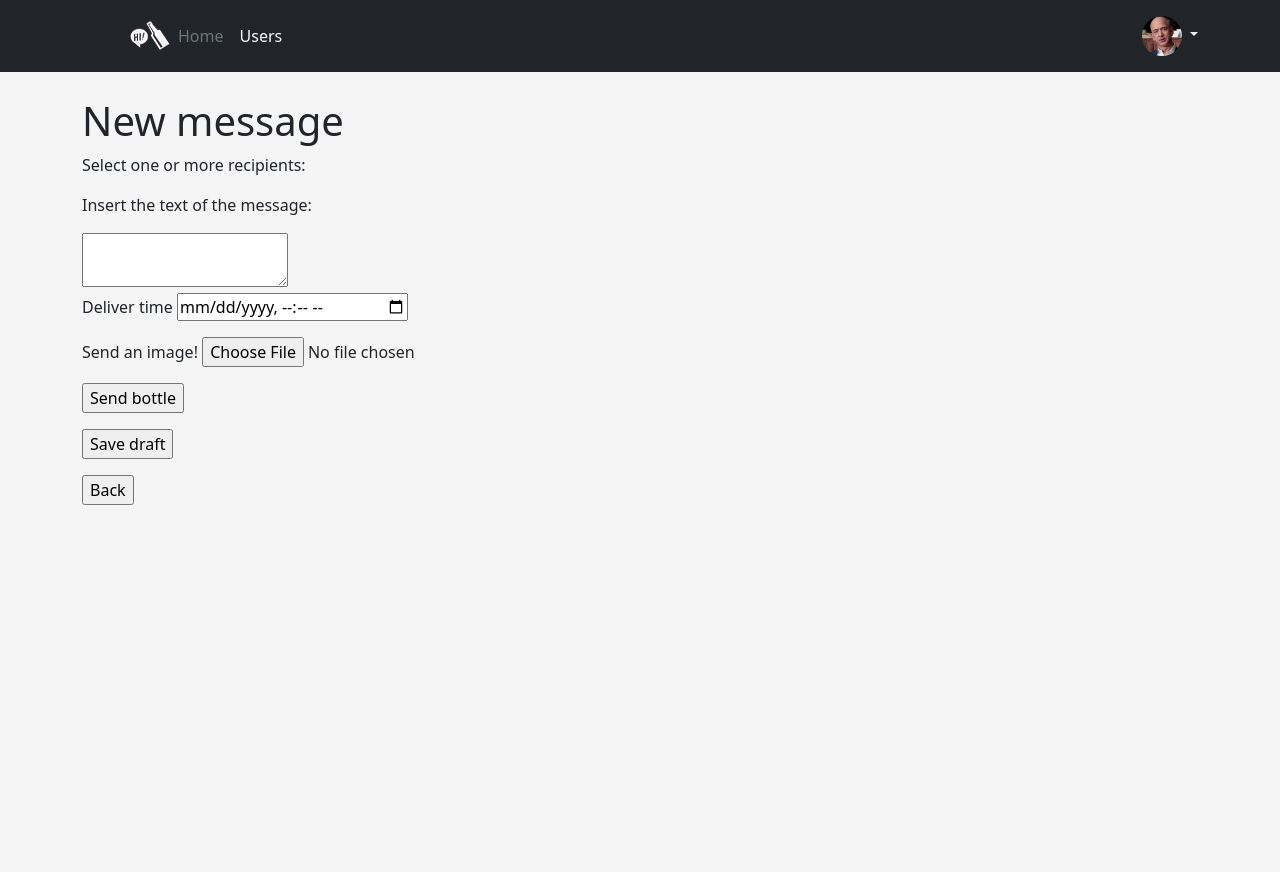
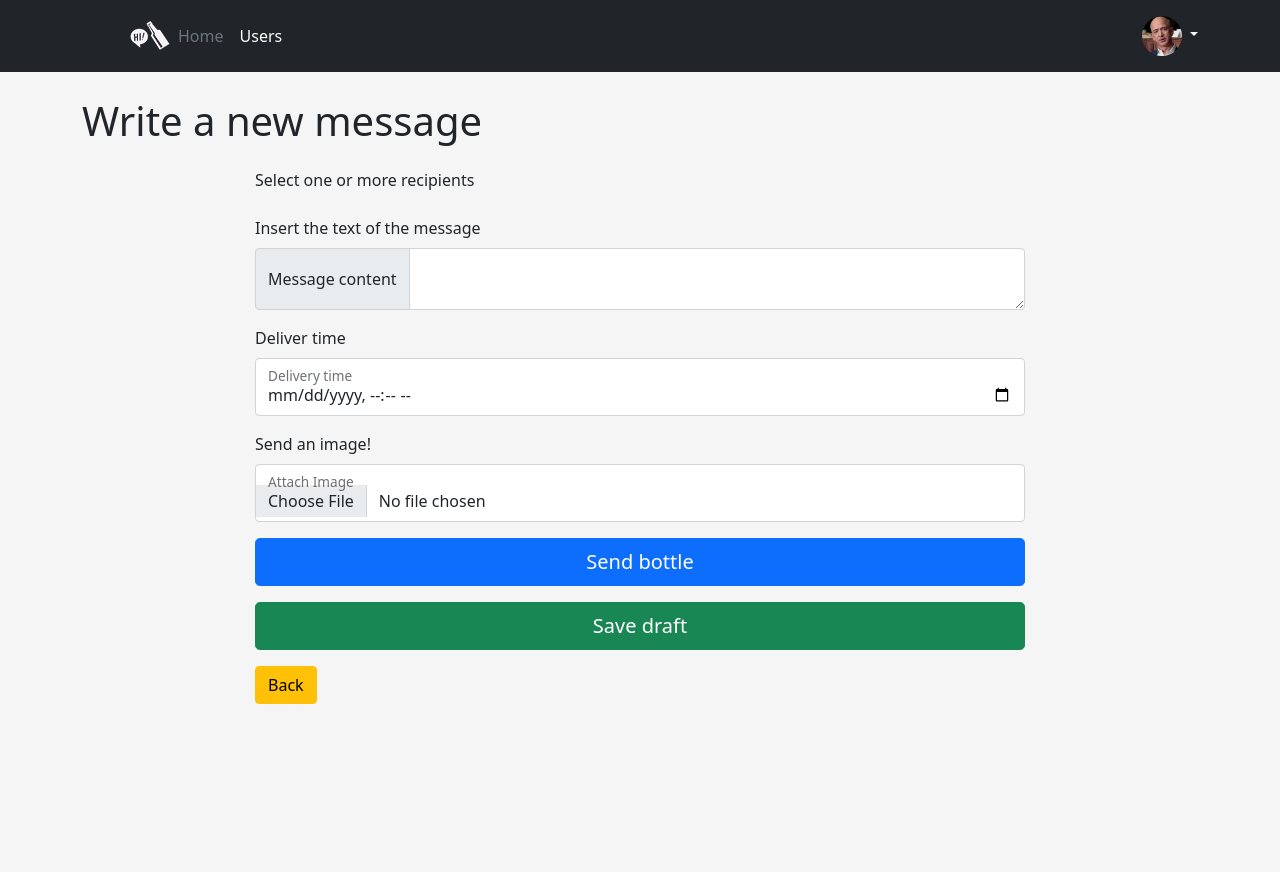
Before and after one commit to alessiomatricardi/ase-hw2, a Flask app: page /messages/new in a window 1280 px wide. Run offline with Flask 2, Linux system fonts and the light colour scheme; a user stored in the database is signed in; data comes from the database, SQL or seed files in the repository; data that the repository does not hold is empty; parts of the project's set-up code (start-up, migrations or seed data) failed here and were passed over; some libraries are stand-ins or nearby versions.

Commit message:
Gui improvements (#45)
* most of work almost done

* added new message and modify draft

* fix tests to have green light

* minor

```diff
--- a/monolith/forms.py
+++ b/monolith/forms.py
@@ -36,8 +36,8 @@ class MultiCheckboxField(SelectMultipleField):
 class MessageForm(FlaskForm):
     recipients = MultiCheckboxField('Recipients', choices=[]) # TODO write javascript script that set/remove the required attribute from the checkist
     content = f.TextAreaField('Content', validators=[DataRequired()])
-    deliver_time = f.DateTimeField('Delivery time', validators=[DataRequired()], format="%d-%m-%Y, %H:%M")
-
+    deliver_time = f.DateTimeField('Delivery time', validators=[DataRequired()], format="%d-%m-%Y, %H:%M", render_kw={'type': 'datetime-local'})
+    attach_image = FileField()
 
 class UnregisterForm(FlaskForm):
     password = f.PasswordField('Password', validators=[DataRequired()])
@@ -74,14 +74,7 @@ class ModifyPersonalDataForm(FlaskForm):
     display = ['firstname', 'lastname', 'date_of_birth']
 
 class ModifyPasswordForm(FlaskForm):
-    old_password = f.PasswordField('Old password', validators=[
-        DataRequired(),
-        # this allow us to check the password on server-side
-        Length(min = 8, message = 'Password must be at least %(min)d characters'),
-        ],
-        # this add minlength attribute to the <input> rendered, for client-side check
-        render_kw = {'minlength' : '8'}
-        )
+    old_password = f.PasswordField('Old password', validators=[DataRequired()])
     new_password = f.PasswordField('New password', validators=[
         DataRequired(),
         # this allow us to check the password on server-side
--- a/monolith/static/style/style.css
+++ b/monolith/static/style/style.css
@@ -92,6 +92,83 @@ body {
   border-top-right-radius: 0;
 }
 
+.form-mod-password {
+  width: 100%;
+  max-width: 550px;
+  padding: 15px;
+  margin: auto;
+}
+
+.form-mod-password .form-floating:focus-within {
+  z-index: 2;
+}
+
+.form-mod-password #old_password {
+  margin-bottom: -1px;
+  border-bottom-right-radius: 0;
+  border-bottom-left-radius: 0;
+}
+
+.form-mod-password #new_password {
+  margin-bottom: -1px;
+  border-top-left-radius: 0;
+  border-top-right-radius: 0;
+  border-bottom-right-radius: 0;
+  border-bottom-left-radius: 0;
+}
+
+.form-mod-password #repeat_new_password {
+  margin-bottom: 10px;
+  border-top-left-radius: 0;
+  border-top-right-radius: 0;
+}
+
+.form-mod-data {
+  width: 100%;
+  max-width: 550px;
+  padding: 15px;
+  margin: auto;
+}
+
+.form-mod-data .form-floating:focus-within {
+  z-index: 2;
+}
+
+.form-mod-data #firstname {
+  margin-bottom: -1px;
+  border-bottom-right-radius: 0;
+  border-bottom-left-radius: 0;
+}
+
+.form-mod-data #lastname {
+  margin-bottom: -1px;
+  border-top-left-radius: 0;
+  border-top-right-radius: 0;
+  border-bottom-right-radius: 0;
+  border-bottom-left-radius: 0;
+}
+
+.form-mod-data #date_of_birth {
+  margin-bottom: 10px;
+  border-top-left-radius: 0;
+  border-top-right-radius: 0;
+}
+
+.form-message {
+  width: 100%;
+  max-width: 800px;
+  padding: 15px;
+  margin: auto;
+}
+
+.form-message .form-floating:focus-within {
+  z-index: 2;
+}
+
+.form-message #date_of_birth {
+  margin-bottom: 10px;
+}
+
 .error-page {
   background-color: orange;
   color: cornsilk;
--- a/monolith/templates/bottlebox.html
+++ b/monolith/templates/bottlebox.html
@@ -19,10 +19,11 @@
       {% endfor %}
     </div>
     <div class="card-header">
+      To:
       {% for recipient in msg.recipients: %}
         {% for user in users: %}
           {% if user.id == recipient.recipient_id %}
-            To: {{user.firstname}} {{user.lastname}} ({{user.email}})
+            {{user.firstname}} {{user.lastname}} ({{user.email}}),
           {% endif %}
         {% endfor %}
       {% endfor %}
--- a/monolith/templates/macros.html
+++ b/monolith/templates/macros.html
@@ -5,4 +5,17 @@
     {{ field(**kwargs)|safe }}
     <label for="floatingInput">{{ field.label }}</label>
 </div>
-{% endmacro %}ß
+{% endmacro %}
+
+{% macro render_checkbox_field(field) %}
+<div class="form-check">
+    {{ field(**kwargs)|safe }}
+    <label class="form-check-label" for="{{field.id}}">
+        {{ field.data }}
+    </label>
+</div>
+{% endmacro %}
+
+{% macro render_textarea_field(field) %}
+{{ field(**kwargs)|safe }}
+{% endmacro %}
--- a/monolith/templates/modify_password.html
+++ b/monolith/templates/modify_password.html
@@ -5,7 +5,7 @@
 
 {% block content %}
 
-<main class="form-register text-center">
+<main class="form-mod-password text-center">
   <form action="" method="POST">
 
     {{ form.hidden_tag() }}
@@ -16,7 +16,6 @@
 
     {% endwith %}
 
-    <img class="mb-4" src="TODO LOGO" alt="" width="72" height="57">
     <h1 class="h3 mb-3 fw-normal">Modify your password</h1>
 
     {# print errors, if occours #}
@@ -35,8 +34,6 @@
     {% endfor %}
 
     <button class="w-100 btn btn-lg btn-warning" type="submit">Modify data</button>
-
-    <p class="mt-5 mb-3 text-muted">© 2021, ASE - Squad 4</p>
   </form>
 </main>
 
--- a/monolith/templates/new_message.html
+++ b/monolith/templates/new_message.html
@@ -1,50 +1,72 @@
 {% extends "layout.html" %}
+{% from "macros.html" import render_checkbox_field, render_form_field, render_textarea_field %}
 
-{% block title %}New message{% endblock %}
+{% block title %}Write a new message{% endblock %}
 
 {% block content %}
 
-<h1>New message</h1>
-<form method="post" enctype="multipart/form-data">
+<h1>Write a new message</h1>
+
+<main class="form-message">
+  <form method="POST" action="" enctype="multipart/form-data">
+
+    {{ form.hidden_tag() }}
+
     {% with msg = get_flashed_messages() %}
       {% if msg %}
           <p>{{ msg[0] }}</p>
       {% endif %}
 
     {% endwith %}
-    <!-- c'era un hidden tag da qualche parte dove-->
-    <p> Select one or more recipients:</p>
-    <ul>
+
+    <div class="mb-3">
+      <label for="{{form.recipients.name}}" class="form-label">Select one or more recipients</label>
+
       {% for checkbox in form.recipients %}
-      <li>
         {% if checkbox.data == single_recipient %}
-          <input type="checkbox" name="recipients" value={{checkbox.data}} checked>
+          {{ render_checkbox_field(checkbox, class="form-check-input", checked="") }}
         {% else %}
-            {{ checkbox }}
+          {{ render_checkbox_field(checkbox, class="form-check-input") }}
         {% endif %}
-        {{ checkbox.data }}
-      </li>
       {% endfor %}
-    </ul>
-    <p> Insert the text of the message:</p>
-    {{ form.content }}
-    <p>
-      <label for="deliver_time">Deliver time</label>
-      <input type="datetime-local" id="deliver_time" name="deliver_time">
-    </p>
-    <p>
-      <label for="attach_image">Send an image!</label>
-      <input type="file" id="attach_image" name="attach_image">
-    </p>
-    <p>
-      <input type="submit" name="submit" value="Send bottle"></input>
-    </p>
-    <p>
-      <input type="submit" name="submit" value="Save draft"></input>
-    </p>
-</form>
-<form method="get" action="/">
-  <input type="submit" value="Back"></input>
-</form>
+
+    </div>
+
+    <div class="mb-3">
+      <label for="{{form.content.name}}" class="form-label">Insert the text of the message</label>
+
+      <div class="input-group">
+        <span class="input-group-text">Message content</span>
+        {{ render_textarea_field(form.content, class="form-control") }}
+      </div>
+
+    </div>
+
+    <div class="mb-3">
+      <label for="{{form.deliver_time.name}}" class="form-label">Deliver time</label>
+
+      {{ render_form_field(form.deliver_time, class="form-control") }}
+
+    </div>
+
+    <div class="mb-3">
+      <label for="{{form.attach_image.name}}" class="form-label">Send an image!</label>
+
+      {{ render_form_field(form.attach_image, class="form-control") }}
+
+    </div>
+
+    <div class="mt-3 mb-3">
+      <input class="w-100 btn btn-lg btn-primary" type="submit" name="submit" value="Send bottle"></input>
+    </div>
+
+    <div class="mt-3 mb-3">
+      <input class="w-100 btn btn-lg btn-success" type="submit" name="submit" value="Save draft"></input>
+    </div>
+
+  </form>
+  <a href="/" class="btn btn-warning">Back</a>
+</main>
+
 
 {% endblock %}
--- a/monolith/templates/user_details.html
+++ b/monolith/templates/user_details.html
@@ -12,10 +12,12 @@
   <h1>{{user.firstname}} {{user.lastname}}</h1>
   <h3>E-mail : {{user.email}}</h3>
   <h3>Birth date : {{user.date_of_birth.strftime('%d/%m/%Y')}}</h3>
-  <h4>Lottery Points : {{user.lottery_points}}</h4>
 </div>
 
-<br>
+<h4>Lottery Points : {{user.lottery_points}}</h4>
+
+<hr class="dropdown-divider">
+
 
 {% if current_user.is_authenticated %}
 
--- a/monolith/views/users.py
+++ b/monolith/views/users.py
@@ -311,8 +311,9 @@ def _modify_personal_data():
             # populate the form with the existing data of the user
             form.firstname.data = current_user.firstname
             form.lastname.data = current_user.lastname
+            form.date_of_birth.data = current_user.date_of_birth
 
-            return render_template('modify_personal_data.html', form=form, date_of_birth=current_user.date_of_birth)
+            return render_template('modify_personal_data.html', form=form)
 
         elif request.method == 'POST':
 
```
Also changed, not shown: monolith/templates/calendar.html (+47 -24 lines), monolith/templates/modify_draft.html (+64 -40 lines), monolith/templates/modify_personal_data.html (+2 -14 lines), monolith/tests/test_06_message.py (+2 -2 lines), monolith/tests/test_09_drafts.py (+5 -5 lines), monolith/static/style/font/CooperBlack.ttf (deleted).
